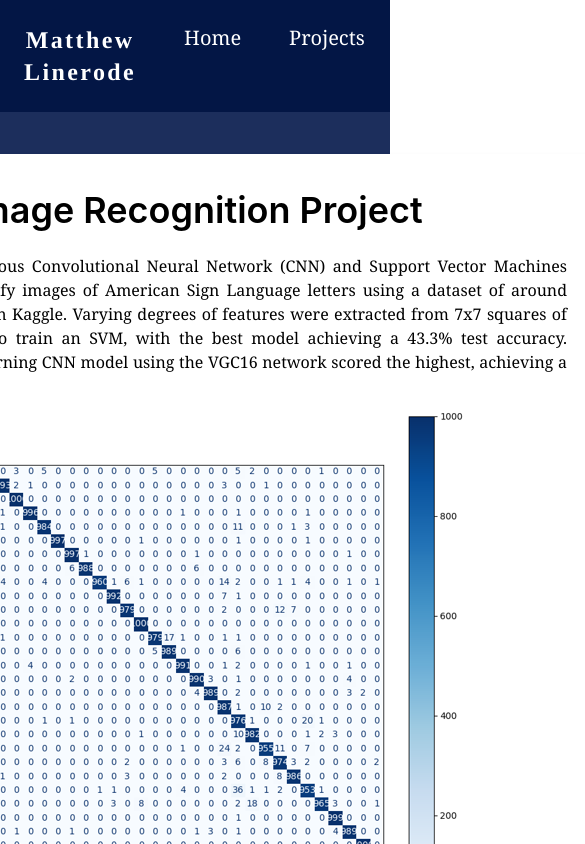
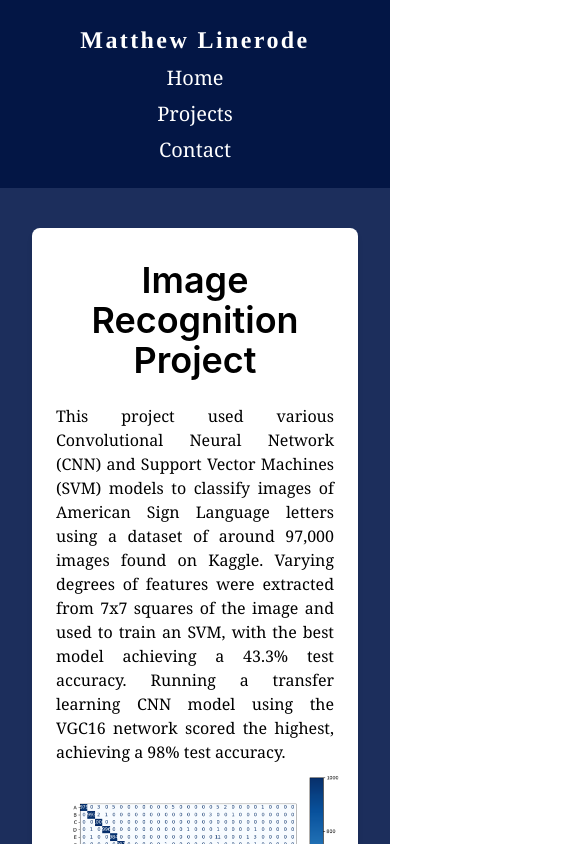
Before and after one commit to matthewlinerode/Personal-Website, a React (Create React App) app: page /projects in a window 390 px wide. Shown: the top 844 px of the page, 585 px wide, since content can reach past the window. Built offline with nearby package versions, Linux system fonts and the light colour scheme.

Commit message:
Full website should render correctly on mobile

```diff
--- a/src/App.css
+++ b/src/App.css
@@ -39,12 +39,3 @@
   justify-content: top;
   color: white;
 }
-
-.Project-card {
-  background-color: #ffffff;
-  border-radius: 8px;
-  padding: 20px;
-  margin: 10px;
-  width: 800px;
-  box-shadow: 0 4px 6px rgba(0, 0, 0, 0.1);
-}
--- a/src/components/Navbar.js
+++ b/src/components/Navbar.js
@@ -5,17 +5,20 @@ import { Link } from 'react-router-dom';
 function Navbar() {
     return (
         <div className="Navbar">
-            <div className="topnav bg-[#031645] text-white ">
-                <div className="navbar-container flex justify-between">
-                    <p className="p-6 font-semibold text-white text-2xl tracking-widest font-[times]">Matthew Linerode</p>
-                    <div className="flex justify-items">
-                        <Link to="/" className="p-6 text-white text-xl font-[cambria]">Home</Link>
-                        <Link to="/projects" className="p-6 text-white text-xl font-[cambria]">Projects</Link>
-                        <Link to="/contact" className="p-6 text-white text-xl font-[cambria]">Contact</Link>
-                    </div>
-                </div>
-            </div>
-        </div>
+  <div className="topnav bg-[#031645] text-white w-full">
+    <div className="navbar-container flex flex-col md:flex-row items-center justify-between w-full px-6 py-6">
+      <p className="font-semibold text-white text-2xl tracking-widest font-[times] mb-2 md:mb-0">
+        Matthew Linerode
+      </p>
+      <div className="flex flex-col md:flex-row space-y-2 md:space-y-0 md:space-x-12">
+        <Link to="/" className="text-white text-xl font-[cambria]">Home</Link>
+        <Link to="/projects" className="text-white text-xl font-[cambria]">Projects</Link>
+        <Link to="/contact" className="text-white text-xl font-[cambria]">Contact</Link>
+      </div>
+    </div>
+  </div>
+</div>
+
     );
 
 }
--- a/src/pages/Contact.js
+++ b/src/pages/Contact.js
@@ -29,9 +29,9 @@ function Contact() {
                 <a href="https://mail.google.com/mail/u/0/?fs=1&to=matthewlinerode2@gmail.com&tf=cm" class="Link font-serif">Email</a>
                 <a href="https://www.linkedin.com/in/matthew-linerode-6763b5274/" class="Link font-serif">LinkedIn</a>
                 <p className="font-serif">Location</p>
-                <p className="font-[helvetica]">matthewlinerode2@gmail.com</p>
-                <p className="font-[helvetica]">Matthew Linerode</p>
-                <p className="font-[helvetica]">Naperville, IL</p>
+                <p className="font-[helvetica] text-xs md:text-base">matthewlinerode2</p>
+                <p className="font-[helvetica] text-xs md:text-base">Matthew Linerode</p>
+                <p className="font-[helvetica] text-xs md:text-base">Naperville, IL</p>
             </div>
         </div>
       <hr className="w-full my-4 border-gray-300" />
--- a/src/pages/Home.js
+++ b/src/pages/Home.js
@@ -10,7 +10,7 @@ function Home() {
   return (
     <div className="Home">
       <header className="App-header">
-      <div className="profile-container flex items-start space-x-6">
+      <div className="profile-container flex flex-col md:flex-row items-center md:items-start space-y-6 md:space-y-0 md:space-x-6 px-4">
         <img src={pic} className="rounded-full" alt="Me!" />
         <div className="profile-text max-w-xl">
           <p className="text-left font-semibold text-3xl p-2 font-[georgia]">
--- a/src/pages/Projects.js
+++ b/src/pages/Projects.js
@@ -19,7 +19,7 @@ function Projects() {
   return (
     <div className="Projects">
       <header className="Projects-header p-8">
-        <div className="Project-card text-black">
+        <div className="bg-white rounded-lg p-4 md:p-6 m-2 w-full max-w-[800px] shadow-md mx-auto text-black">
             <p className="font-semibold text-4xl p-4">
                 Image Recognition Project
             </p>
@@ -33,7 +33,7 @@ function Projects() {
                 Above is the confusion matrix for the best performing model on the test set, consisting of 1,000 images per class.
             </p>
         </div>
-        <div className="Project-card text-black">
+        <div className="bg-white rounded-lg p-4 md:p-6 m-2 w-full max-w-[800px] shadow-md mx-auto text-black">
             <p className="font-semibold text-4xl p-4">
                 Senior Capstone Project
             </p>
@@ -47,7 +47,7 @@ function Projects() {
                 Above is the workflow for Recipe 3, which detects if all test tubes in the image have their caps on or not.
             </p>
         </div>
-        <div className="Project-card text-black">
+        <div className="bg-white rounded-lg p-4 md:p-6 m-2 w-full max-w-[800px] shadow-md mx-auto text-black">
             <p className="font-semibold text-4xl p-4">
                 Database Systems Project
             </p>
@@ -58,7 +58,7 @@ function Projects() {
                 <img src={erDiagram} className="rounded-lg align-middle" alt="ER Diagram" />
             </div>
         </div>
-        <div className="Project-card text-black">
+        <div className="bg-white rounded-lg p-4 md:p-6 m-2 w-full max-w-[800px] shadow-md mx-auto text-black">
             <p className="font-semibold text-4xl p-4">
                 Personal Website
             </p>
@@ -74,7 +74,7 @@ function Projects() {
                 </div>
             </div>
         </div>
-        <div className="Project-card text-black">
+        <div className="bg-white rounded-lg p-4 md:p-6 m-2 w-full max-w-[800px] shadow-md mx-auto text-black">
             <p className="font-semibold text-4xl p-4">
                 Software Quality Assurance Project
             </p>
@@ -99,7 +99,7 @@ function Projects() {
                 </div>
             </div>
         </div>
-        <div className="Project-card text-black">
+        <div className="bg-white rounded-lg p-4 md:p-6 m-2 w-full max-w-[800px] shadow-md mx-auto text-black">
             <p className="font-semibold text-4xl p-4">
                 Software Construction and Evolution Project
             </p>
```
